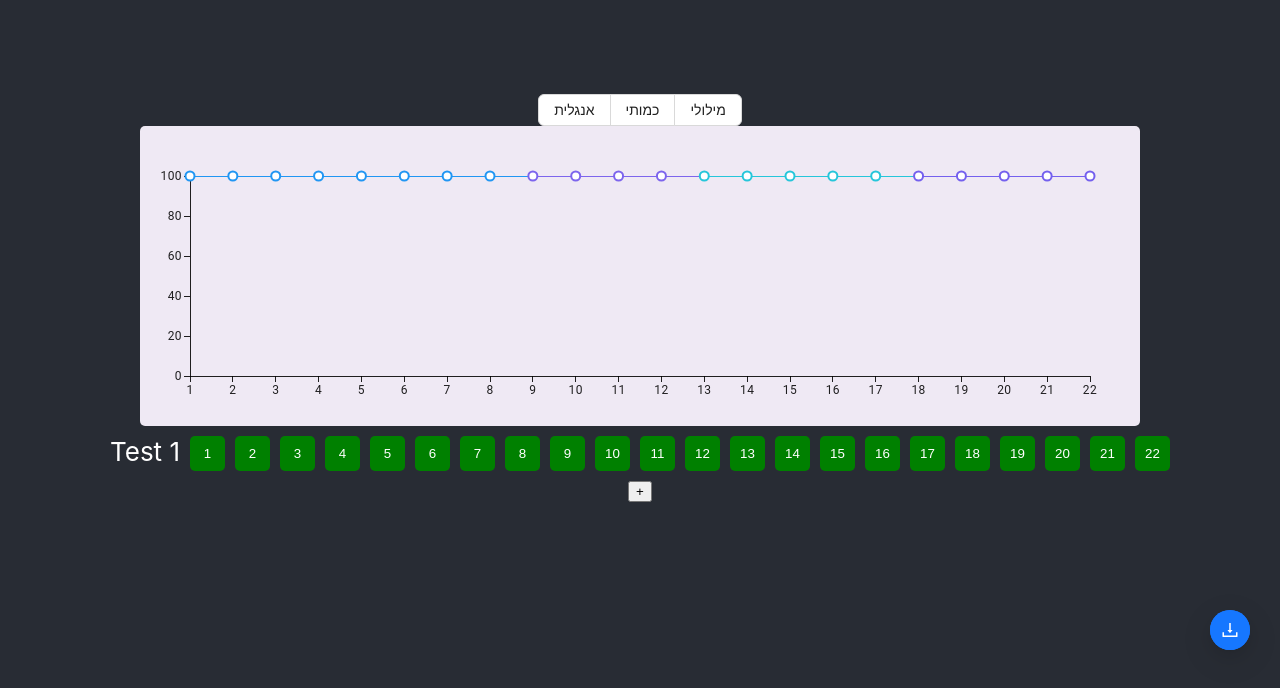
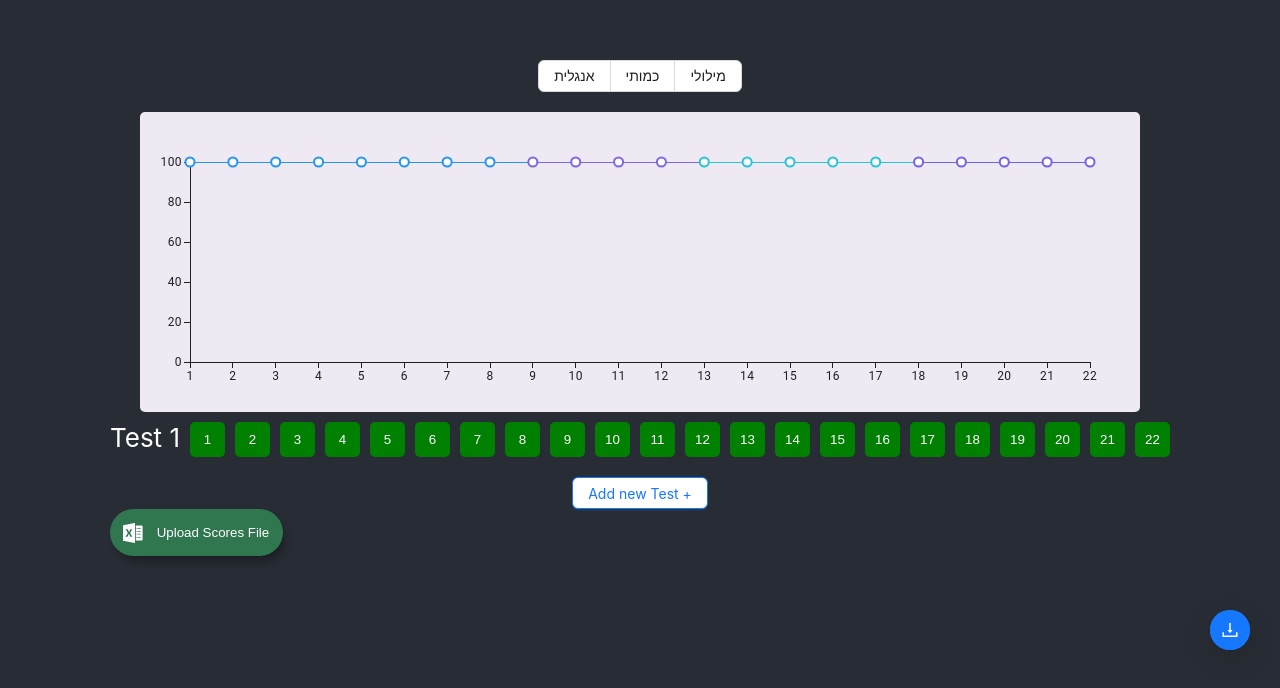
Before and after one commit to ShonBarkan/PsyTrack, a React (Create React App) app in the folder client/: page / in a window 1280 px wide. Shown: the part 102-790 px from the top of the page. Built offline with nearby package versions, Linux system fonts and the light colour scheme.

Commit message:
[import]: scores to the app

```diff
--- a/client/src/App.js
+++ b/client/src/App.js
@@ -29,10 +29,10 @@ function App() {
   return (
     <div className="App">
       <header className="App-header">
-        <ExportToExcel/>
-        <Radio.Group options={options} onChange={onChangeSubject} optionType="button" />
+        <Radio.Group style={{margin: "20px"}} options={options} onChange={onChangeSubject} optionType="button" />
         <Graph/>
         <Tests/>
+        <ExportToExcel/>
       </header>
     </div>
   );
--- /dev/null
+++ b/client/src/components/ImportFromExcel/ImportFromExcel.css
@@ -0,0 +1,40 @@
+/* From Uiverse.io by omar49511 */
+.container-btn-file {
+    display: flex;
+    position: relative;
+    justify-content: center;
+    align-items: center;
+    background-color: #307750;
+    color: #fff;
+    border-style: none;
+    padding: 1em 1em;
+    border-radius: 0.5em;
+    overflow: hidden;
+    z-index: 1;
+    box-shadow: 4px 8px 10px -3px rgba(0, 0, 0, 0.356);
+    transition: all 250ms;
+    border-radius: 50px;
+  }
+  .container-btn-file input[type="file"] {
+    position: absolute;
+    width: 100%;
+    height: 100%;
+    opacity: 0;
+    cursor: pointer;
+  }
+  .container-btn-file > svg {
+    margin-right: 1em;
+  }
+  .container-btn-file::before {
+    content: "";
+    position: absolute;
+    height: 100%;
+    width: 0;
+    border-radius: 0.5em;
+    background-color: #469b61;
+    z-index: -1;
+    transition: all 350ms;
+  }
+  .container-btn-file:hover::before {
+    width: 100%;
+  }
--- /dev/null
+++ b/client/src/components/ImportFromExcel/ImportFromExcel.jsx
@@ -0,0 +1,82 @@
+import React, { useState } from 'react';
+import * as XLSX from 'xlsx';
+import { useAppContext } from '../../context';
+import './ImportFromExcel.css'
+import { FloatButton, Tooltip } from 'antd';
+
+const omerSVG = <svg
+fill="#fff"
+xmlns="http://www.w3.org/2000/svg"
+width="20"
+height="20"
+viewBox="0 0 50 50"
+>
+<path
+  d="M28.8125 .03125L.8125 5.34375C.339844
+5.433594 0 5.863281 0 6.34375L0 43.65625C0
+44.136719 .339844 44.566406 .8125 44.65625L28.8125
+49.96875C28.875 49.980469 28.9375 50 29 50C29.230469
+50 29.445313 49.929688 29.625 49.78125C29.855469 49.589844
+30 49.296875 30 49L30 1C30 .703125 29.855469 .410156 29.625
+.21875C29.394531 .0273438 29.105469 -.0234375 28.8125 .03125ZM32
+6L32 13L34 13L34 15L32 15L32 20L34 20L34 22L32 22L32 27L34 27L34
+29L32 29L32 35L34 35L34 37L32 37L32 44L47 44C48.101563 44 49
+43.101563 49 42L49 8C49 6.898438 48.101563 6 47 6ZM36 13L44
+13L44 15L36 15ZM6.6875 15.6875L11.8125 15.6875L14.5 21.28125C14.710938
+21.722656 14.898438 22.265625 15.0625 22.875L15.09375 22.875C15.199219
+22.511719 15.402344 21.941406 15.6875 21.21875L18.65625 15.6875L23.34375
+15.6875L17.75 24.9375L23.5 34.375L18.53125 34.375L15.28125
+28.28125C15.160156 28.054688 15.035156 27.636719 14.90625
+27.03125L14.875 27.03125C14.8125 27.316406 14.664063 27.761719
+14.4375 28.34375L11.1875 34.375L6.1875 34.375L12.15625 25.03125ZM36
+20L44 20L44 22L36 22ZM36 27L44 27L44 29L36 29ZM36 35L44 35L44 37L36 37Z"
+></path>
+</svg>
+
+const ImportFromExcel = () => {
+    const {setEnglishTestsScore,setMathTestsScore,setHebrewTestsScore ,subject, setTestsScore} = useAppContext()
+
+    const handleFileUpload = (event) => {
+    const file = event.target.files[0];
+    const reader = new FileReader();
+
+    reader.onload = (e) => {
+        const data = new Uint8Array(e.target.result);
+        const workbook = XLSX.read(data, { type: 'array' });
+
+        workbook.SheetNames.forEach((sheetName) => {
+        const sheet = workbook.Sheets[sheetName];
+        const sheetData = XLSX.utils.sheet_to_json(sheet, { header: 1 }); // Convert sheet to array of arrays
+
+        // Map sheets to corresponding states
+        switch (sheetName) {
+            case 'אנגלית':
+                if(subject == 'english') setTestsScore(sheetData);
+                setEnglishTestsScore(sheetData);
+            break;
+            case 'כמותי':
+                if(subject == 'math') setTestsScore(sheetData);
+                setMathTestsScore(sheetData);
+            break;
+            case 'מילולי':
+                if(subject == 'hebrew') setTestsScore(sheetData);
+                setHebrewTestsScore(sheetData);
+            break;
+            default:
+            console.warn(`Unrecognized sheet name: ${sheetName}`);
+        }
+        });
+    };
+
+    reader.readAsArrayBuffer(file);
+    };
+    return (
+        <button class="container-btn-file">
+            {omerSVG}
+            Upload Scores File
+            <input class="file" name="text" type="file" onChange={handleFileUpload} accept=".xlsx, .xls" />
+        </button>
+    );
+}
+
+export default ImportFromExcel;
--- a/client/src/components/Tests/Tests.jsx
+++ b/client/src/components/Tests/Tests.jsx
@@ -1,6 +1,8 @@
 import React from 'react';
 import TestScore from '../TestScore/TestScore';
 import { useAppContext } from '../../context';
+import ImportFromExcel from '../ImportFromExcel/ImportFromExcel';
+import { Button } from 'antd';
 
 
 
@@ -12,7 +14,10 @@ const Tests = () => {
             {testsScore.map((test, index)=>(
                 <TestScore length={22} testNumber={index}/>
             ))}
-            <button onClick={addTest}>+</button>
+            <Button style={{marginTop:"20px"}} color="primary" variant="outlined" onClick={addTest}>
+                Add new Test +
+            </Button>
+            <ImportFromExcel/>
         </div>
     );
 }
```
